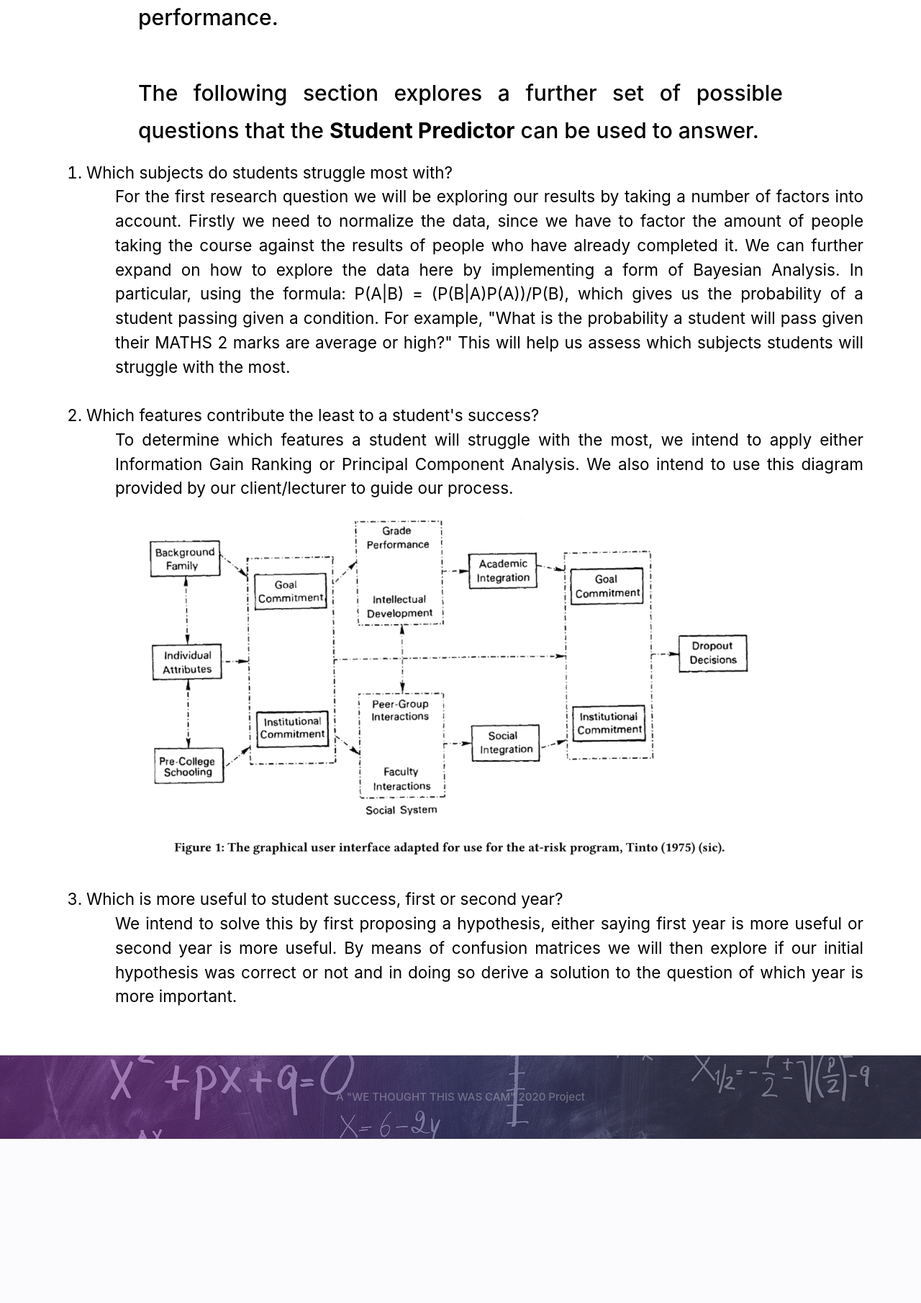
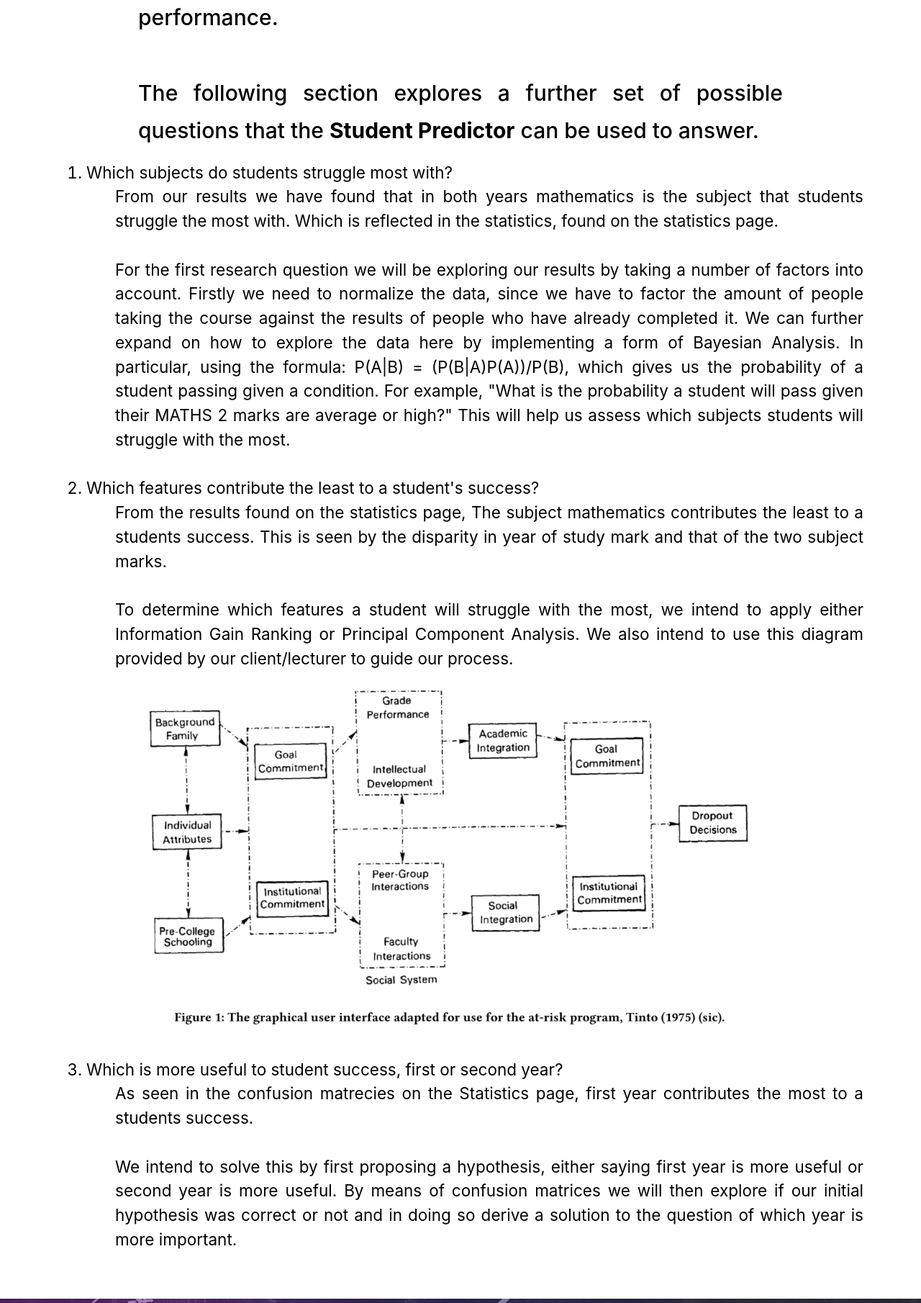
Before and after one commit to NicMuir/Software_Design_Project-2020, a Django app: template templates/student_predictor/Research.html in a window 1280 px wide. Shown: the part 674-2484 px from the top of the page at 72% size. Before the commit the page ends 2256 px from the top, so only its background shows below. Run offline with Django 3.2, Linux system fonts and the light colour scheme; the template is opened without the code that fills it, so the values that code supplies are empty; some libraries are stand-ins or nearby versions.

Commit message:
Final Polish

```diff
--- a/templates/student_predictor/Research.html
+++ b/templates/student_predictor/Research.html
@@ -30,6 +30,11 @@
         <ol style = "font-size: 1.5em;">
             <li>Which subjects do students struggle most with?
                 <ul>
+                    From our results we have found that in both years mathematics is the subject that students struggle the most with.
+                    Which is reflected in the statistics, found on the statistics page.
+                </ul>
+                <br>
+                <ul>
                     For the first research question we will be exploring our results by taking a number of factors into account.
                     Firstly we need to normalize the data, since we have to factor the amount of people taking the course against the results of people who
                     have already completed it.
@@ -45,6 +50,11 @@
             <li>
                 Which features contribute the least to a student's success?
                 <ul>
+                    From the results found on the statistics page, The subject mathematics contributes the least to a students success.
+                    This is seen by the disparity in year of study mark and that of the two subject marks.
+                </ul>
+                <br>
+                <ul>
                     To determine which features a student will struggle with the most, we intend to apply either Information Gain Ranking or Principal
                     Component Analysis.
 
@@ -56,6 +66,10 @@
             <li>
                 Which is more useful to student success, first or second year?
                 <ul>
+                    As seen in the confusion matrecies on the Statistics page, first year contributes the most to a students success.
+                </ul>
+                <br>
+                <ul>
                     We intend to solve this by first proposing a hypothesis, either saying first year is more useful or second year is more useful.
                     By means of confusion matrices we will then explore if our initial hypothesis was correct or not and in doing so derive a
                     solution to the question of which year is more important.
--- a/templates/student_predictor/Statistics.html
+++ b/templates/student_predictor/Statistics.html
@@ -22,9 +22,9 @@
       <script src = "https://code.highcharts.com/modules/heatmap.js"></script>
       <div id="container" class="text-center text-white" data-url="{% url 'student_predictor:p' %}" style="padding: 30px">Pie chart displaying the composition of students currently predicted </div>
       <div id="container_2"  style="height: 500px; min-width: 310px; max-width: 900px; margin:0 auto; padding: 30px"></div>
-      <div id="container3" class="text-center text-white" data-url="{% url 'student_predictor:b' %}" style="padding: 30px">Bar chart displaying average first year marks for currently predicted students</div>
+      <div id="container3" class="text-center text-white" data-url="{% url 'student_predictor:b' %}" style="padding: 30px">Bar chart displaying average first year marks for students form real world data</div>
       <div id="container_3.0" style="height: 500px; min-width: 310px; max-width: 900px; margin:0 auto; padding: 30px"></div>
-      <div id="container5" class="text-center text-white" data-url="{% url 'student_predictor:b2' %}" style="padding: 30px">Bar chart displaying average second year marks for currently predicted students</div>
+      <div id="container5" class="text-center text-white" data-url="{% url 'student_predictor:b2' %}" style="padding: 30px">Bar chart displaying average second year marks for students form real world data</div>
      <div id="container_5.0" style="height: 500px; min-width: 310px; max-width: 900px; margin:0 auto; padding: 30px"></div>
 
 
```
